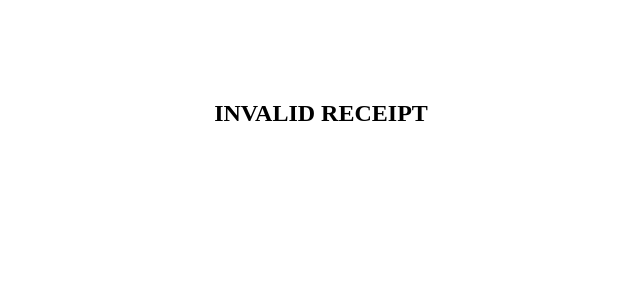
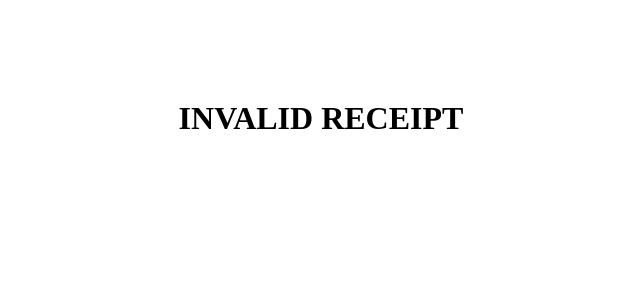
Before and after one commit to gashu-101/revenue-project, a React (Vite) app: page /receipt/1 in a window 1280 px wide. Shown: the top 300 px of the page, without its empty margins (319-959 px from the left). Built offline with nearby package versions, Linux system fonts and the light colour scheme.

Commit message:
[feat] bolding

```diff
--- a/src/pages/Receipt.jsx
+++ b/src/pages/Receipt.jsx
@@ -1,4 +1,3 @@
-
 import React, { useEffect, useState } from 'react';
 import { useParams } from 'react-router-dom';
 import { QRCodeSVG } from 'qrcode.react';
@@ -19,20 +18,23 @@ export default function Receipt() {
 
     if (!data) {
         return (
-            <div style={{
-                display: 'flex',
-                justifyContent: 'center',
-                paddingTop: '100px',
-                fontFamily: 'Times New Roman, serif',
-                fontWeight: 'bold',
-                fontSize: '24px'
-            }}>
+            <div
+                style={{
+                    display: 'flex',
+                    justifyContent: 'center',
+                    paddingTop: '100px',
+                    fontFamily: '"Times New Roman", Times, serif',
+                    fontWeight: 'bold',
+                    fontSize: '32px',
+                    color: 'black'
+                }}
+            >
                 INVALID RECEIPT
             </div>
         );
     }
 
-    // Styles for strict replication
+    // Updated styles to match first image exactly
     const containerStyle = {
         display: 'flex',
         flexDirection: 'column',
@@ -42,27 +44,34 @@ export default function Receipt() {
         color: 'black',
         backgroundColor: 'white',
         padding: '20px',
-        maxWidth: '400px', // Approximate receipt width
+        maxWidth: '500px',
         margin: '0 auto',
-        lineHeight: '1.2'
+        lineHeight: '1.15',
+        fontWeight: 'bold',
+        fontSize: '22px',
+        WebkitFontSmoothing: 'antialiased',
+        textRendering: 'optimizeLegibility'
     };
 
-    const boldStyle = {
+    const titleStyle = {
+        fontSize: '30px',
         fontWeight: 'bold'
     };
 
-    const largeStyle = {
-        fontSize: '18px',
+    const branchStyle = {
+        fontSize: '24px',
         fontWeight: 'bold'
     };
 
     const blankLine = {
-        height: '1.2em'
+        height: '0.7em'
     };
 
     return (
         <div style={containerStyle}>
-            <div style={largeStyle}>Ministry of Revenue: Valid Receipt</div>
+            <div style={titleStyle}>
+                Ministry of Revenue: Valid Receipt
+            </div>
 
             <div style={blankLine}></div>
 
@@ -76,14 +85,16 @@ export default function Receipt() {
 
             <div style={blankLine}></div>
 
-            <div>የግብር ክፍያ ቢሮ: የሰሜን ምዕራብ አዲስ አበባ አነስተኛ ግብር ከፋዮች ቅርንጫፍ</div>
-            <div>የግብር ክፍያ ቢሮ</div>
+            <div>
+                የግብር ክፍያ ቢሮ: የሰሜን ምዕራብ አዲስ አበባ አነስተኛ ግብር ከፋዮች
+            </div>
+            <div>ቅርንጫፍ</div>
 
             <div style={blankLine}></div>
 
-            <div style={boldStyle}>MOR-NORTH</div>
-            <div style={boldStyle}>WEST ADDIS ABEBA SMALL TAX</div>
-            <div style={boldStyle}>PAYERS BRANCH</div>
+            <div style={branchStyle}>MOR-NORTH</div>
+            <div style={branchStyle}>WEST ADDIS ABEBA SMALL TAX</div>
+            <div style={branchStyle}>PAYERS BRANCH</div>
 
             <div style={blankLine}></div>
 
@@ -92,10 +103,20 @@ export default function Receipt() {
 
             <div style={blankLine}></div>
 
-            <div>የንግድ ተቋም ስም: {data.enterpriseName}</div>
+            <div>
+                የንግድ ተቋም ስም: {data.enterpriseName}
+            </div>
 
             <div style={blankLine}></div>
-            <div style={blankLine}></div>
+
+            {/* Optional QR code at bottom
+            {receiptNumber && (
+                <QRCodeSVG
+                    value={receiptNumber}
+                    size={80}
+                    style={{ marginTop: '10px' }}
+                />
+            )} */}
         </div>
     );
 }
```
Also changed, not shown: 1 other file (tests, documents, lock files or other folders).
